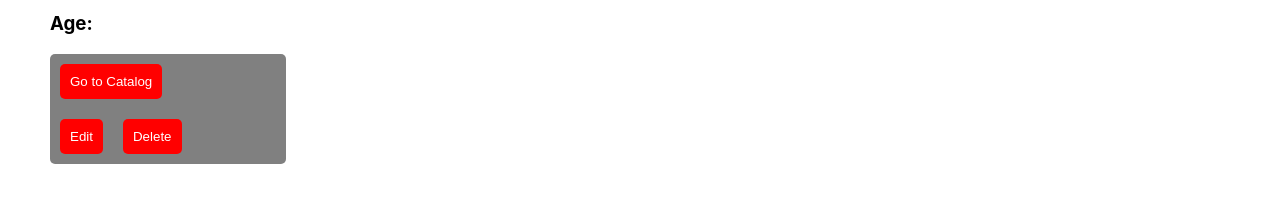
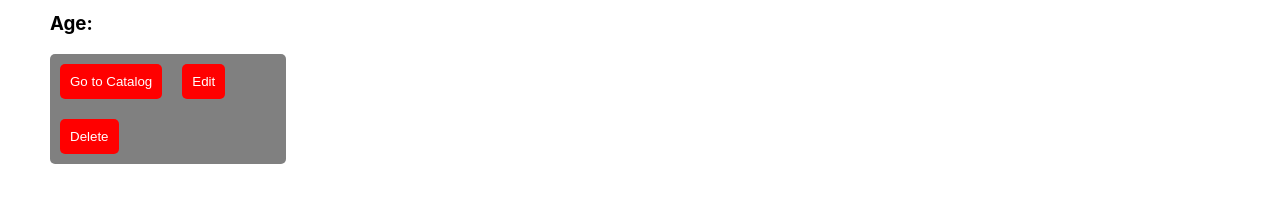
Before and after one commit to EmilPopovski24/PetBook, a React (Create React App) app in the folder petbookclient/: page /catalog/1 in a window 1280 px wide. Shown: the part 208-422 px from the top of the page. Built offline with nearby package versions, Linux system fonts and the light colour scheme; no server answers.

Commit message:
update Account buttons view

```diff
--- a/petbookclient/src/components/PetAccount/PetAccount.css
+++ b/petbookclient/src/components/PetAccount/PetAccount.css
@@ -42,3 +42,11 @@
     border-radius: 5px;
     width:20%;
 }
+
+.owner-buttons {
+    display:inline;
+}
+
+.go-back {
+    display: inline;
+}
--- a/petbookclient/src/components/PetAccount/PetAccount.js
+++ b/petbookclient/src/components/PetAccount/PetAccount.js
@@ -41,9 +41,11 @@ export const PetAccount = () => {
                 <h3>Age: {pet.age}</h3>
 
                     <div className='actionsDiv'>
+                        <div className='go-back'>
                         <button className='ownerBtn'><Link to="/catalog">Go to Catalog</Link></button>
+                        </div>
                     {isOwner && (
-                        <div>
+                        <div className='owner-buttons'>
                         <button className='ownerBtn'><Link to={`/catalog/${pet._id}/edit`}> Edit</ Link></button>
                         <button className='ownerBtn' id="delBtn" onClick={onDeletePet}>Delete</button>
                         </div>
```
